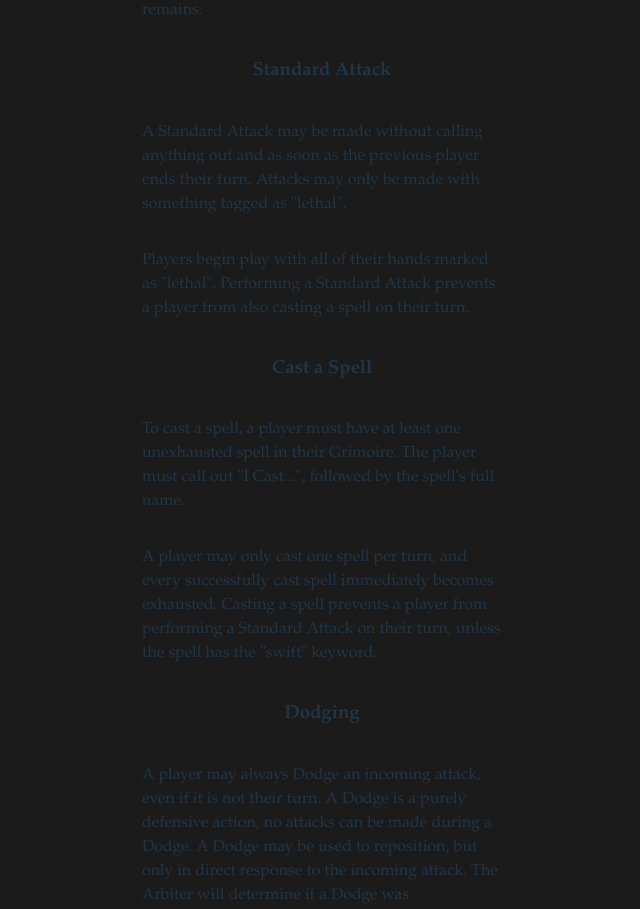
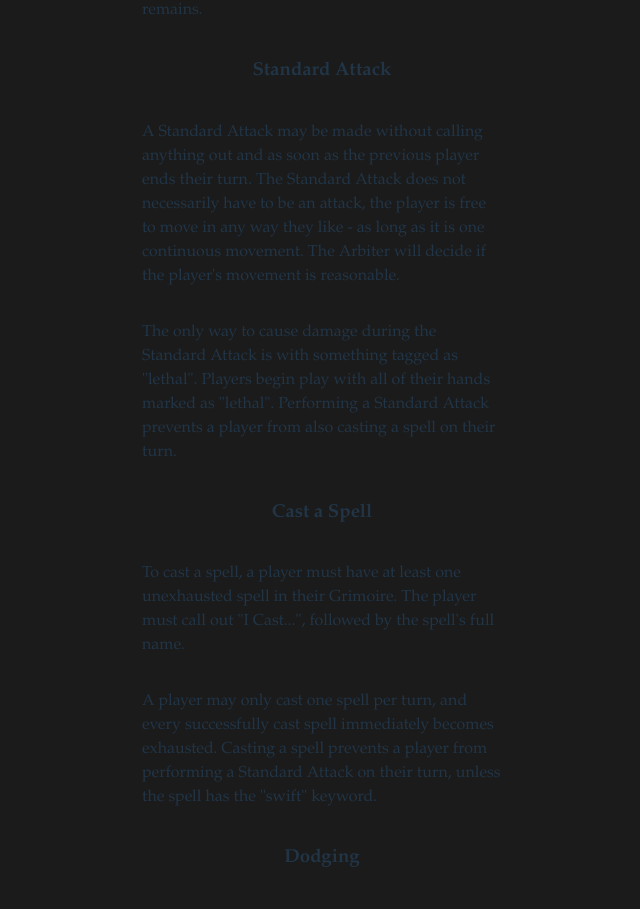
Before and after one commit to Sorjak/magic-ninja, a React (Vite) app in the folder frontend/: page /rules in a window 1280 px wide. Shown: the part 1020-1929 px from the top of the page, without its empty margins (318-958 px from the left). Built offline with nearby package versions, Linux system fonts and the light colour scheme.

Commit message:
clarify standard attack language

```diff
--- a/frontend/src/pages/Rules.jsx
+++ b/frontend/src/pages/Rules.jsx
@@ -27,9 +27,11 @@ function Rules() {
         </p>
         <h3>Standard Attack</h3>
         <p>A Standard Attack may be made without calling anything out and as soon as the previous player ends their turn.
-          Attacks may only be made with something tagged as "lethal".
+          The Standard Attack does not necessarily have to be an attack, the player is free to move in any way they like - as long as it is one continuous movement.
+          The Arbiter will decide if the player's movement is reasonable.
         </p>
-        <p>Players begin play with all of their hands marked as "lethal".
+        <p>The only way to cause damage during the Standard Attack is with something tagged as "lethal".
+          Players begin play with all of their hands marked as "lethal".
           Performing a Standard Attack prevents a player from also casting a spell on their turn.
         </p>
         <h3>Cast a Spell</h3>
```
